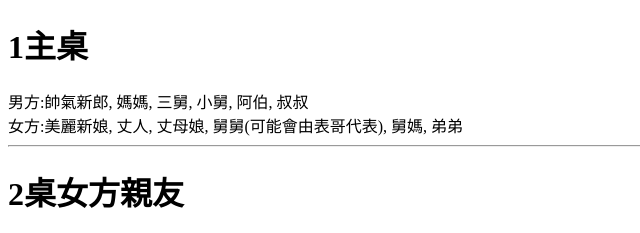
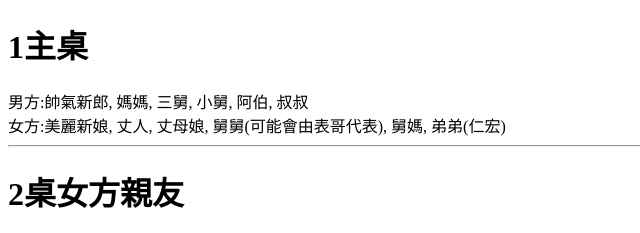
Before and after one commit to hchsfox/hchsfox.github.io, a plain HTML site: page a.html in a window 1280 px wide. Shown: the top 233 px of the page, 0-640 px from the left. Drawn offline with Linux system fonts and the light colour scheme.

Commit message:
Initial commit

```diff
--- a/a.html
+++ b/a.html
@@ -11,7 +11,7 @@
         <div>
                 <h1>1主桌</h1>
                 <div>男方:帥氣新郎, 媽媽, 三舅, 小舅, 阿伯, 叔叔</div>
-                <div>女方:美麗新娘, 丈人, 丈母娘, 舅舅(可能會由表哥代表), 舅媽, 弟弟</div>
+                <div>女方:美麗新娘, 丈人, 丈母娘, 舅舅(可能會由表哥代表), 舅媽, 弟弟(仁宏)</div>
                 </div>
                 <hr>
                 <div>
```
